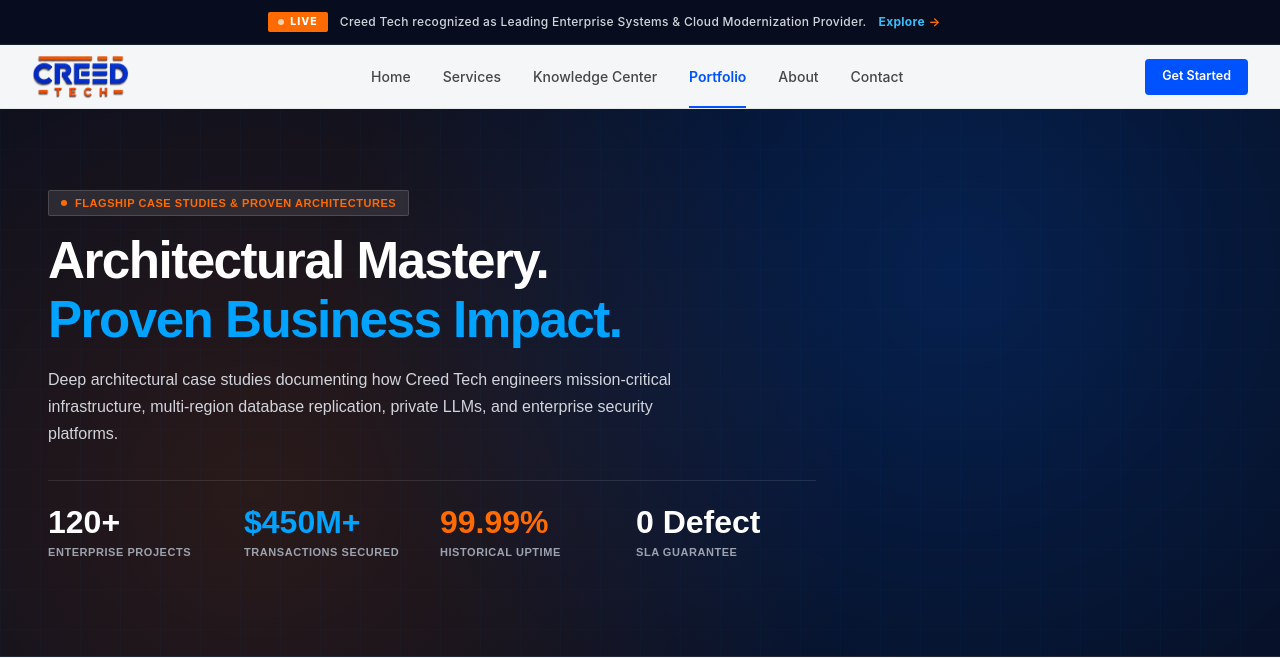
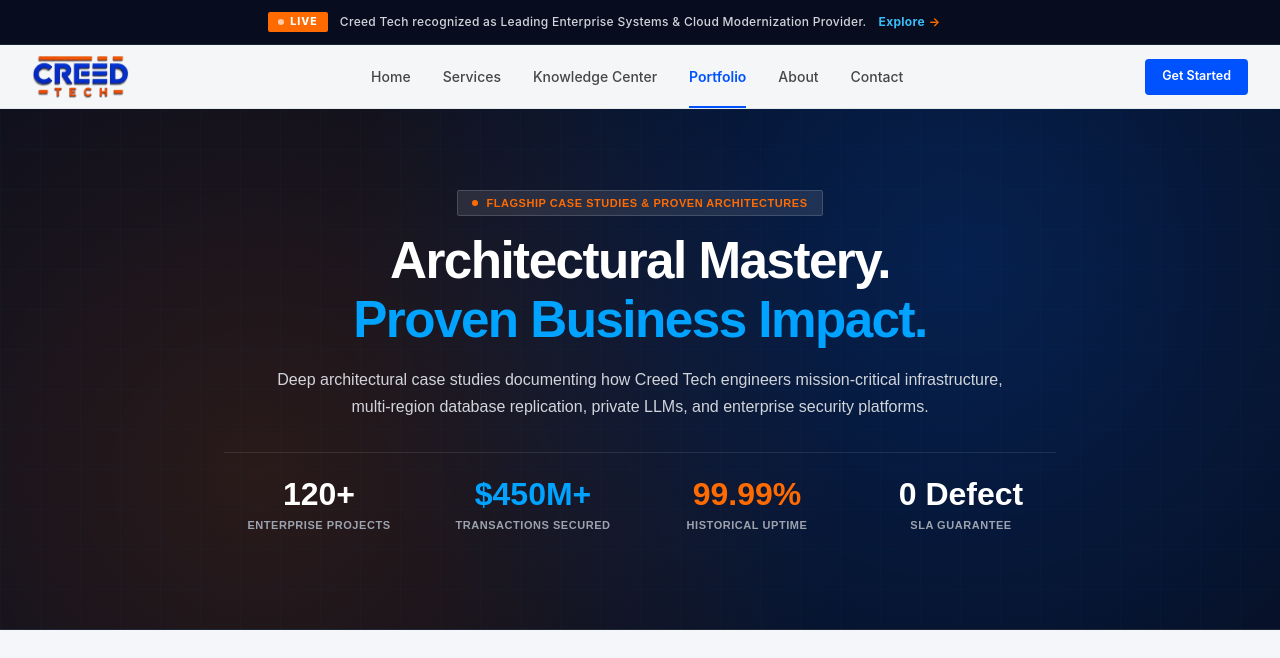
Before and after one commit to tariq200380/pro-creedtech, a PHP site: page /portfolio in a window 1280 px wide. Shown: the top 658 px of the page. Run offline with PHP 8.4, Linux system fonts and the light colour scheme; some libraries are stand-ins or nearby versions.

Commit message:
style: center align portfolio hero banner section

```diff
--- a/public_html/portfolio.php
+++ b/public_html/portfolio.php
@@ -15,38 +15,38 @@ include __DIR__ . '/includes/header.php';
     <div style="position:absolute;inset:0;opacity:0.15;pointer-events:none;background-image:linear-gradient(to right, rgba(0, 150, 255, 0.2) 1px, transparent 1px), linear-gradient(to bottom, rgba(0, 150, 255, 0.2) 1px, transparent 1px);background-size:40px 40px;"></div>
 
     <div style="max-width:80rem;margin:0 auto;padding:0 3rem;position:relative;z-index:10;">
-      <div style="max-width:48rem;text-align:left;">
+      <div style="max-width:54rem;margin:0 auto;text-align:center;">
 
         <!-- Pulse Badge -->
-        <div style="display:inline-flex;align-items:center;gap:8px;padding:4px 12px;background:rgba(255,255,255,0.1);backdrop-filter:blur(8px);border:1px solid rgba(255,255,255,0.15);color:#FF6B00;font-size:11px;font-weight:700;text-transform:uppercase;letter-spacing:0.05em;margin-bottom:1rem;border-radius:2px;">
+        <div style="display:inline-flex;align-items:center;justify-content:center;gap:8px;padding:4px 14px;background:rgba(255,255,255,0.1);backdrop-filter:blur(8px);border:1px solid rgba(255,255,255,0.15);color:#FF6B00;font-size:11px;font-weight:700;text-transform:uppercase;letter-spacing:0.05em;margin-bottom:1rem;border-radius:2px;">
           <span style="width:6px;height:6px;background:#FF6B00;border-radius:50%;display:inline-block;"></span>
           FLAGSHIP CASE STUDIES &amp; PROVEN ARCHITECTURES
         </div>
 
-        <h1 style="font-size:clamp(2rem,4vw,3.25rem);font-weight:600;letter-spacing:-0.03em;color:#fff;margin:0 0 1rem;line-height:1.15;">
+        <h1 style="font-size:clamp(2rem,4vw,3.25rem);font-weight:600;letter-spacing:-0.03em;color:#fff;margin:0 auto 1rem;line-height:1.15;text-align:center;">
           Architectural Mastery. <br />
           <span style="color:#00A3FF;">Proven Business Impact.</span>
         </h1>
 
-        <p style="font-size:clamp(0.875rem,1.5vw,1rem);color:#D1D5DB;line-height:1.7;font-weight:400;margin:0 0 2rem;max-width:42rem;">
+        <p style="font-size:clamp(0.875rem,1.5vw,1rem);color:#D1D5DB;line-height:1.7;font-weight:400;margin:0 auto 2rem;max-width:46rem;text-align:center;">
           Deep architectural case studies documenting how Creed Tech engineers mission-critical infrastructure, multi-region database replication, private LLMs, and enterprise security platforms.
         </p>
 
-        <!-- Quick Hero Metrics Bar -->
-        <div style="display:grid;grid-template-columns:repeat(auto-fit, minmax(130px, 1fr));gap:1rem;padding-top:1.5rem;border-top:1px solid rgba(255,255,255,0.1);">
-          <div>
+        <!-- Quick Hero Metrics Bar (Center Aligned) -->
+        <div style="display:grid;grid-template-columns:repeat(4, 1fr);gap:1.5rem;padding-top:1.5rem;border-top:1px solid rgba(255,255,255,0.1);text-align:center;max-width:52rem;margin:0 auto;">
+          <div style="text-align:center;">
             <span style="font-size:clamp(1.5rem,2.5vw,2rem);font-weight:600;color:#fff;display:block;line-height:1.1;">120+</span>
             <span style="font-size:11px;color:#9CA3AF;text-transform:uppercase;letter-spacing:0.05em;font-weight:600;display:block;margin-top:4px;">Enterprise Projects</span>
           </div>
-          <div>
+          <div style="text-align:center;">
             <span style="font-size:clamp(1.5rem,2.5vw,2rem);font-weight:600;color:#00A3FF;display:block;line-height:1.1;">$450M+</span>
             <span style="font-size:11px;color:#9CA3AF;text-transform:uppercase;letter-spacing:0.05em;font-weight:600;display:block;margin-top:4px;">Transactions Secured</span>
           </div>
-          <div>
+          <div style="text-align:center;">
             <span style="font-size:clamp(1.5rem,2.5vw,2rem);font-weight:600;color:#FF6B00;display:block;line-height:1.1;">99.99%</span>
             <span style="font-size:11px;color:#9CA3AF;text-transform:uppercase;letter-spacing:0.05em;font-weight:600;display:block;margin-top:4px;">Historical Uptime</span>
           </div>
-          <div>
+          <div style="text-align:center;">
             <span style="font-size:clamp(1.5rem,2.5vw,2rem);font-weight:600;color:#fff;display:block;line-height:1.1;">0 Defect</span>
             <span style="font-size:11px;color:#9CA3AF;text-transform:uppercase;letter-spacing:0.05em;font-weight:600;display:block;margin-top:4px;">SLA Guarantee</span>
           </div>
```
